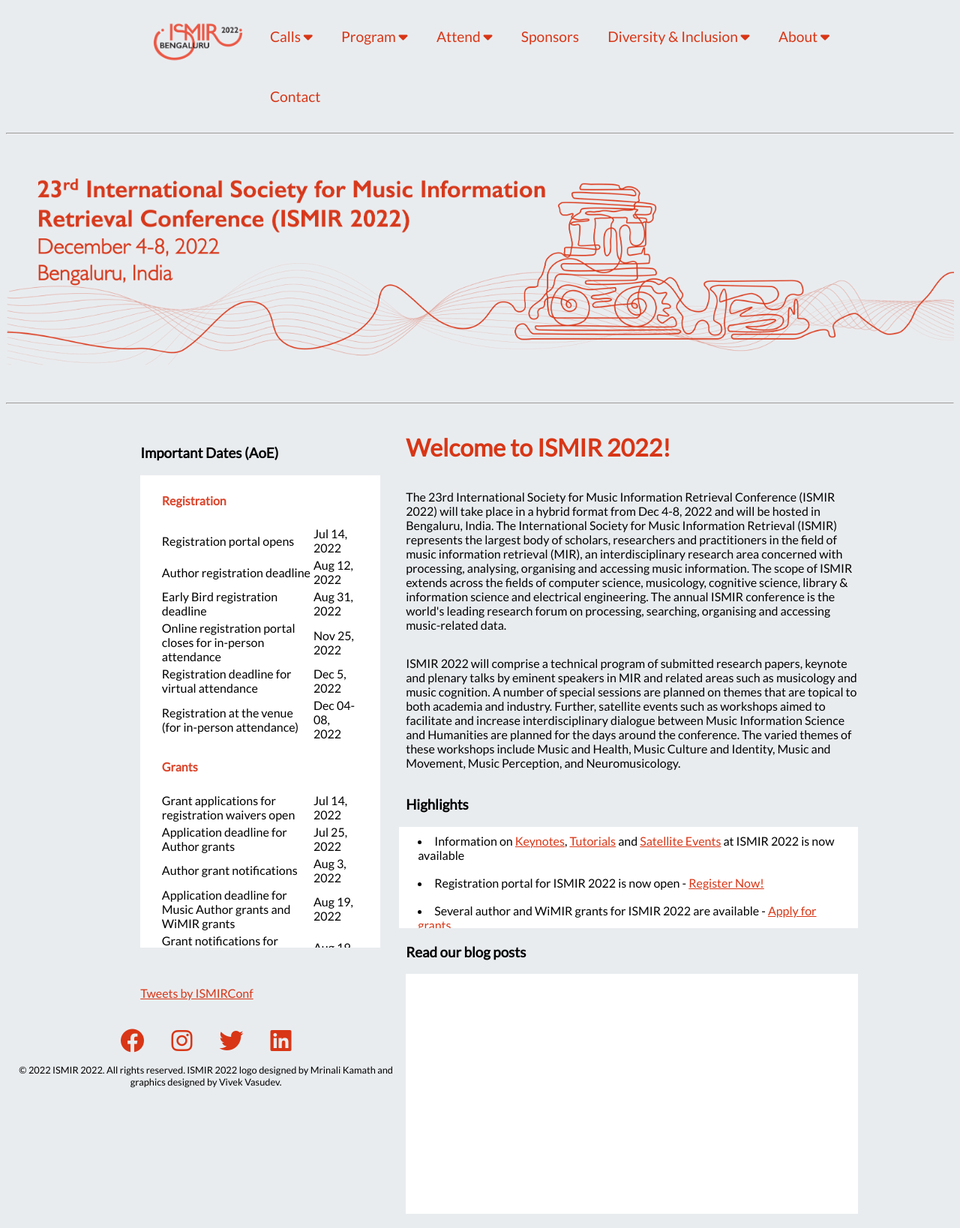
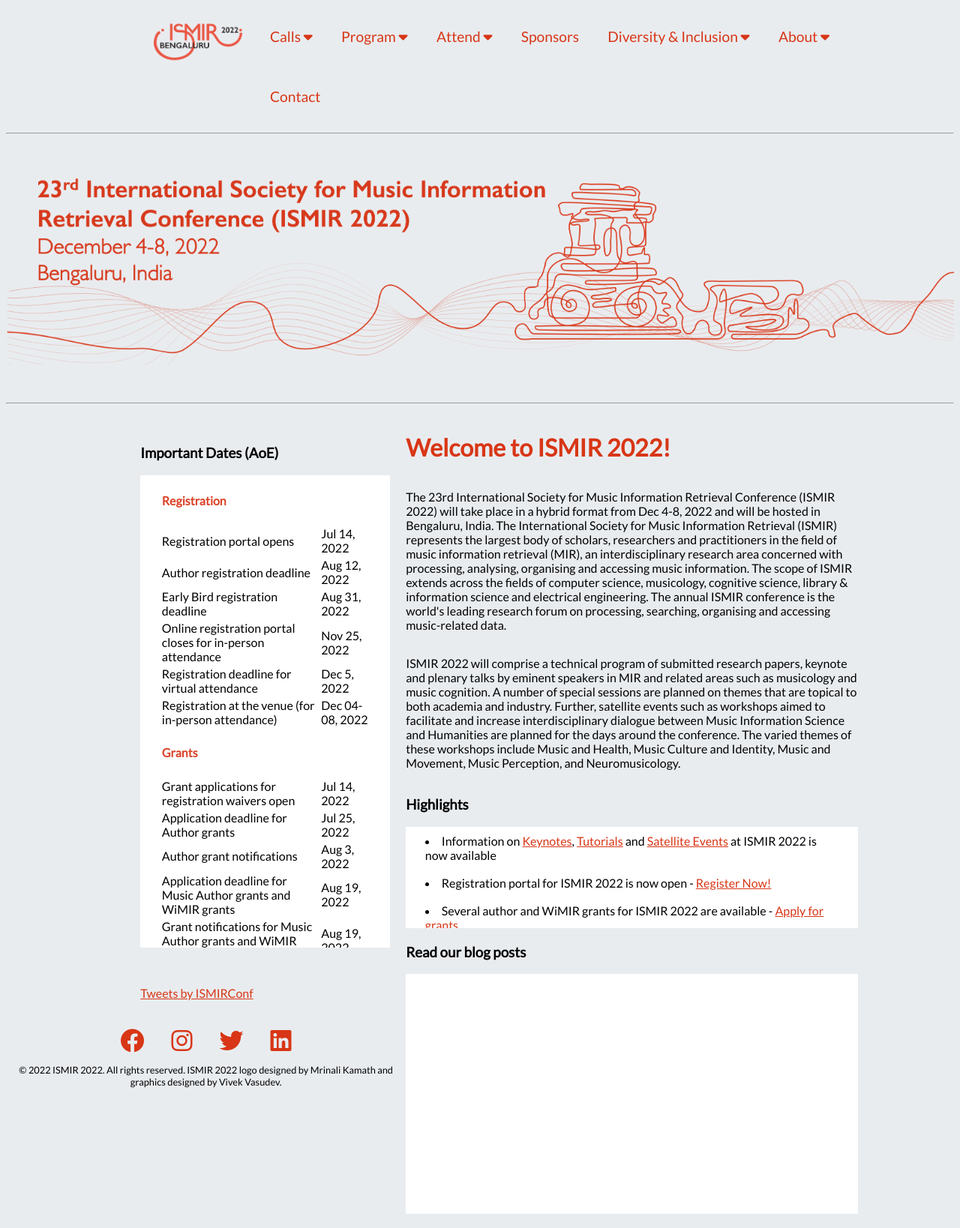
Before and after one commit to ismir2022/ismir2022.github.io, a Jekyll site: the page built from index_staging.md, in a window 1280 px wide. Shown: the whole page at 75% size. Built offline with Jekyll 4.4.1, drawn with Linux system fonts in a browser that asks for light colours; nearby versions of some CDN libraries; comment, search, counter and statistics services are not loaded.

Commit message:
minor changes - index staging

```diff
--- a/index_staging.md
+++ b/index_staging.md
@@ -11,7 +11,7 @@
 </p>
 <br>
 <h3 style="float:right; width:63%">Highlights</h3>
-<table class="scrolldown" rules=none style="float:right; width:64%;">
+<table class="scrolldown" rules=none style="float:right; width:63%;">
 		<tbody>
             <tr>
 			<td><li data-stringify-indent="0" data-stringify-border="0">Information on <a href="[Keynotes](https://ismir2022.ismir.net/program/keynotes)">Keynotes</a>, <a href="[Tutorials](https://ismir2022.ismir.net/program/tutorials)">Tutorials</a> and <a href="[Satellite Events](https://ismir2022.ismir.net/program/satellites)">Satellite Events</a> at ISMIR 2022 is now available</li></td>
@@ -43,10 +43,11 @@
         </tr>
         </table> -->
     </section>
+    <br>
 </div>
 
 ### Important Dates (AoE)
-<table style="width:25vw; height:70vh; display: block; overflow-y:auto; overflow-x:hidden; background-color:rgb(255, 255, 255); padding-left: 2vw; padding-right: 2vw; padding-bottom: 1vh;">
+<table style="width:26vw; height:70vh; display: block; overflow-y:auto; overflow-x:hidden; background-color:rgb(255, 255, 255); padding-left: 2vw; padding-right: 2vw; padding-bottom: 1vh;">
         <tr>
             <td><h4><span style="color:#DB442A">Registration</span></h4></td>
             <td> </td>
@@ -193,7 +194,7 @@
         </tr>
 </table>
 <br>
-<div style="float:left;"><a class="twitter-timeline" data-width="25vw" data-height="400" href="https://twitter.com/ISMIRConf?ref_src=twsrc%5Etfw">Tweets by ISMIRConf</a> <script async src="https://platform.twitter.com/widgets.js" charset="utf-8"></script></div>
+<div style="float:left;"><a class="twitter-timeline" data-width="26vw" data-height="410" href="https://twitter.com/ISMIRConf?ref_src=twsrc%5Etfw">Tweets by ISMIRConf</a> <script async src="https://platform.twitter.com/widgets.js" charset="utf-8"></script></div>
 <!-- <div class="mobiletwitter"><a class="twitter-timeline" data-width="250" data-height="400" href="https://twitter.com/ISMIRConf?ref_src=twsrc%5Etfw">Tweets by ISMIRConf</a> <script async src="https://platform.twitter.com/widgets.js" charset="utf-8"></script></div> -->
 <br>
 <br>
```
